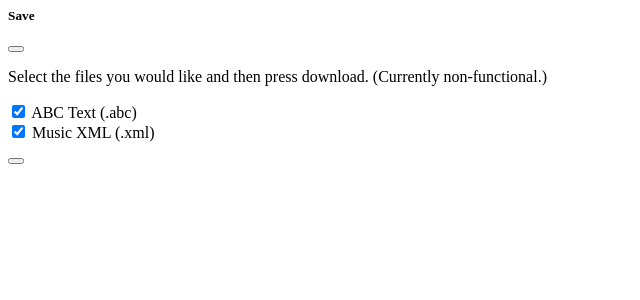
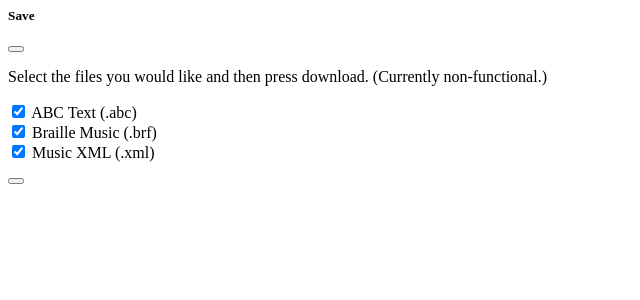
Before and after one commit to Huriphoonado/soundcells, a Flask app: template templates/save_modal.html in a window 1280 px wide. Shown: the top 300 px of the page, without its empty margins (0-640 px from the left). Run offline with Flask 2, Linux system fonts and the light colour scheme; the template is opened without the code that fills it, so the values that code supplies are empty.

Commit message:
Download BRF

```diff
--- a/app.py
+++ b/app.py
@@ -15,6 +15,7 @@ def getuserinput():
         # Data Responses
         error = ""
         brailleFile = ""
+        asciiBraille = ""
         mxml = ""
         mf = ""
         midiBytes = b''
@@ -44,6 +45,7 @@ def getuserinput():
 
             # Braille
             brailleFile = braille.translate.objectToBraille(abcTextSample)
+            asciiBraille = braille.basic.brailleUnicodeToBrailleAscii(brailleFile)
 
             # MIDI
             # I could not figure out how to send this to the web app
@@ -57,7 +59,7 @@ def getuserinput():
         except converter.ConverterException:
             error = "Invalid syntax. Unable to convert."
 
-        send_data = {"braille": brailleFile, "musicxml": mxml, "error": error}
+        send_data = {"braille": brailleFile, "asciiBraille": asciiBraille, "musicxml": mxml, "error": error}
         return jsonify(send_data)
 
 # Home page
--- a/src/js/file_downloader.js
+++ b/src/js/file_downloader.js
@@ -10,7 +10,8 @@ class FileDownloader {
 
         this.files = {
             abc: { content: '', ext: '.abc', el: '' },
-            xml: { content: '', ext: '.xml', el: '' }
+            brf: { content: '', ext: '.brf', el: '' },
+            xml: { content: '', ext: '.xml', el: '' },
         }
     }
 
--- a/templates/save_modal.html
+++ b/templates/save_modal.html
@@ -11,11 +11,11 @@
                 <input class="form-check-input" type="checkbox" id="abcCheck" checked>
                 <label class="form-check-label" for="abcCheck">ABC Text (.abc)</label>
             </div>
-            <!-- <div class="form-check form-switch">
+            <div class="form-check form-switch">
                 <input class="form-check-input" type="checkbox" id="brailleMusicCheck" checked>
                 <label class="form-check-label" for="brailleMusicCheck">Braille Music (.brf)</label>
             </div>
-            <div class="form-check form-switch">
+            <!-- <div class="form-check form-switch">
                 <input class="form-check-input" type="checkbox" id="printScoreCheck" checked>
                 <label class="form-check-label" for="printScoreCheck">Print Score (.pdf)</label>
             </div> -->
```
Also changed, not shown: src/js/index.js (+6 -1 lines), README.md.
